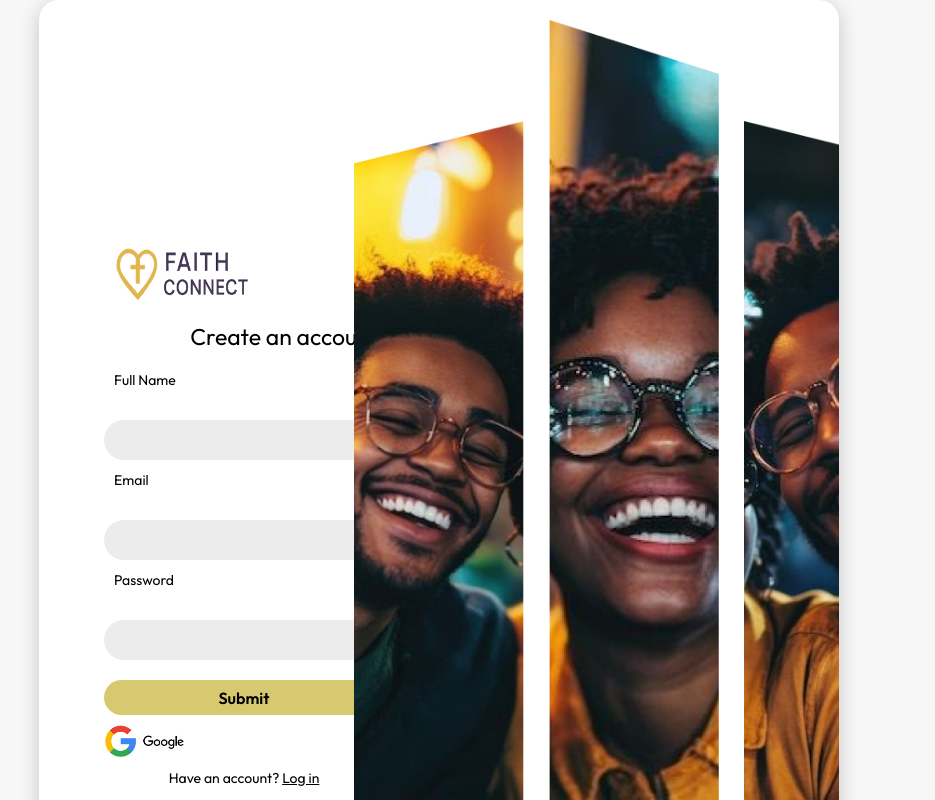
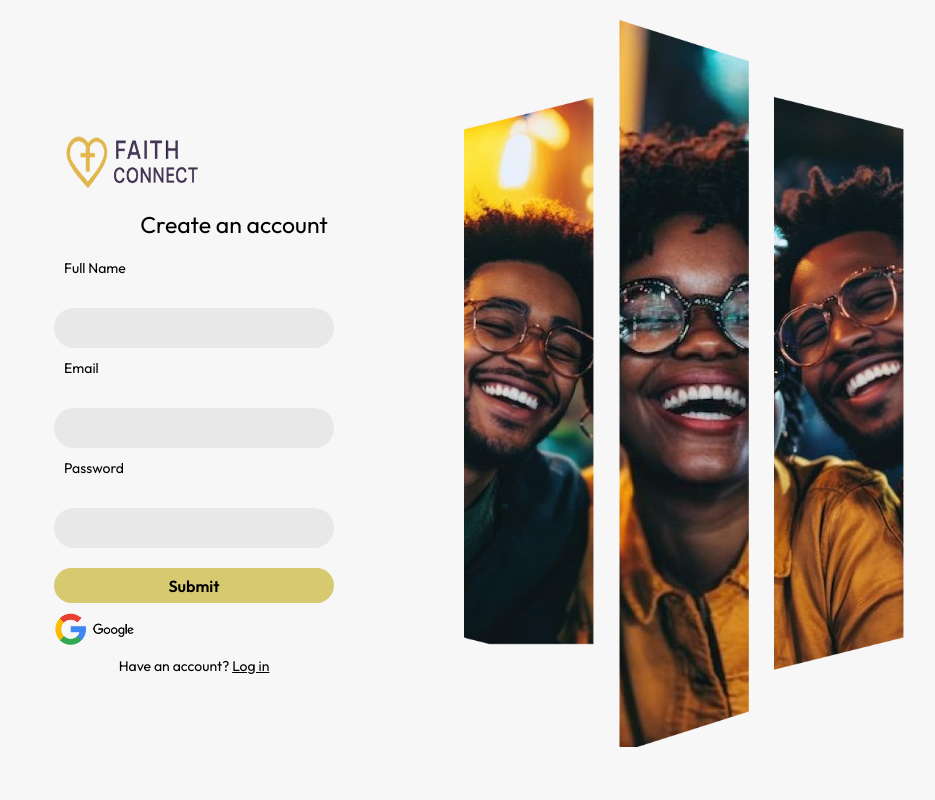
Before and after one commit to bantofweb4/FaithConnect, a React (Vite) app: page /mainsignup in a window 1280 px wide. Shown: the top 800 px of the page, without its empty margins (201-1136 px from the left). Built offline with nearby package versions, Linux system fonts and the light colour scheme.

Commit message:
I made another edit in the sign up

```diff
--- a/src/component/Signup.css
+++ b/src/component/Signup.css
@@ -17,11 +17,7 @@ body{
 .signup-container {
   display: grid;
   grid-template-columns: 1fr 1fr;
-  gap: 20px;
-  background: #fff;
-  border-radius: 20px;
-  box-shadow: 0 4px 20px rgba(0, 0, 0, 0.2);
-  width: 800px;
+  gap: 50px;
   overflow: hidden;
   padding: 20px;
 }
@@ -100,6 +96,6 @@ label {
 }
 
 .signup-right img {
-  width: 170px;
+  width: 130px;
   max-width: 100%;
 }
```
Also changed, not shown: src/component/Signup.jsx (indentation only).
